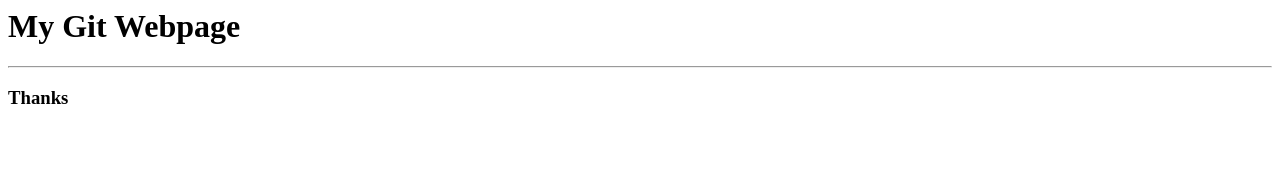
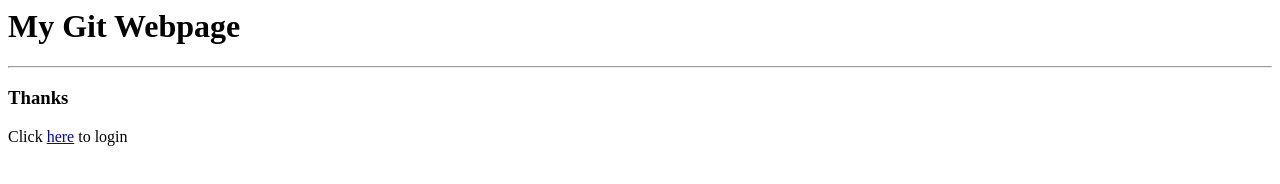
Before and after one commit to Sumeet261292/merging, a plain HTML site: page index.html in a window 1280 px wide. Drawn offline with Linux system fonts and the light colour scheme.

Commit message:
Update index.html

```diff
--- a/index.html
+++ b/index.html
@@ -1,3 +1,5 @@
 <h1>My Git Webpage</h1>
 <hr>
 <h3>Thanks</h3>
+
+Click <a href="login.html">here</a> to login
```
